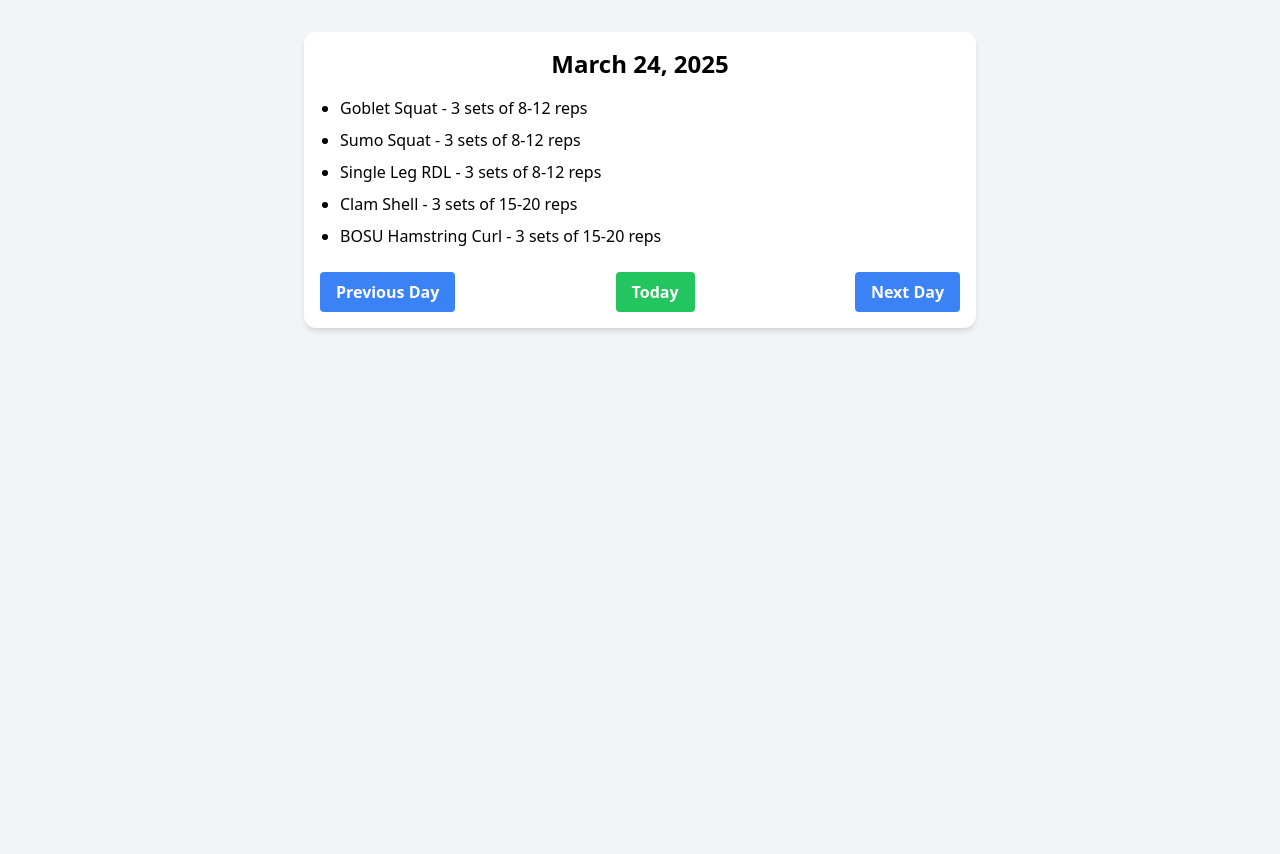
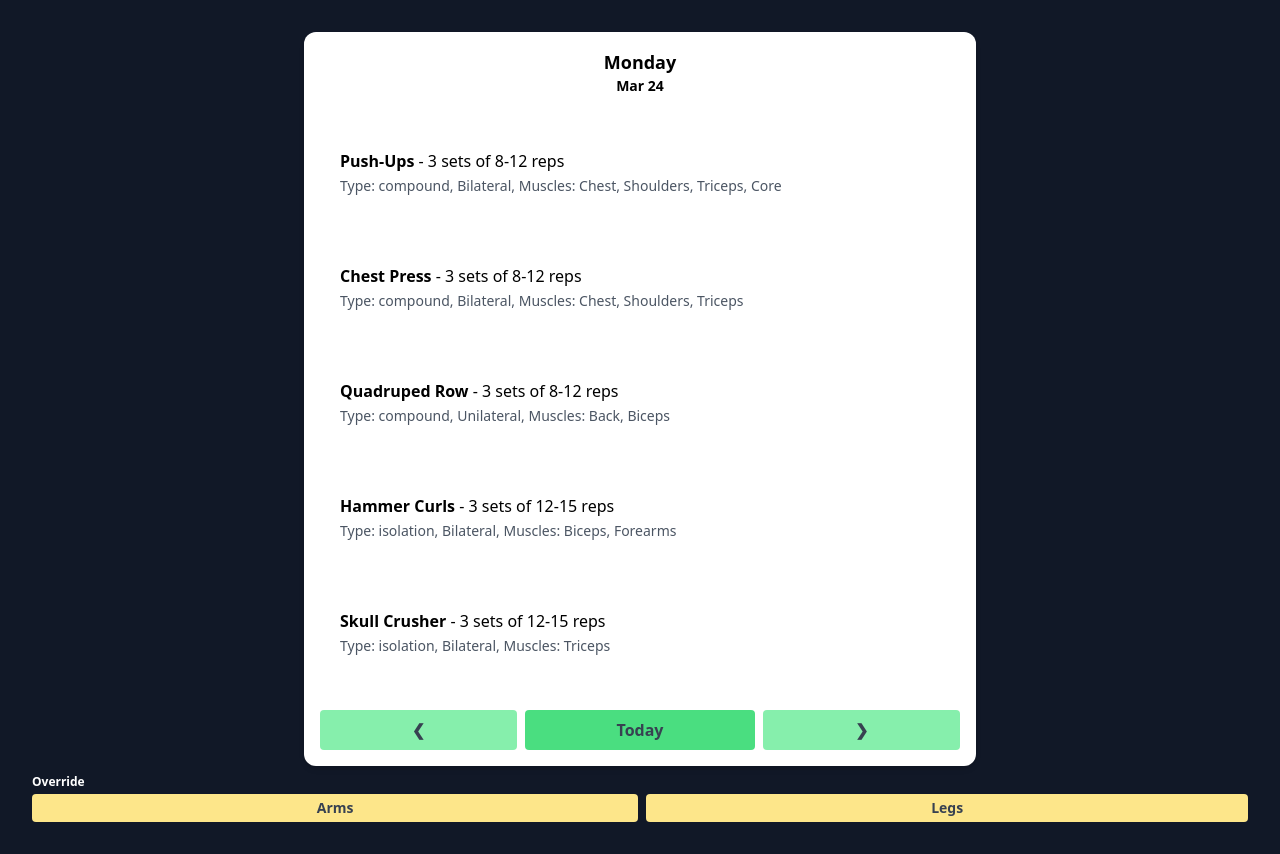
Before and after one commit to jdbdnz/workout-generator, a website: page public/index.html in a window 1280 px wide. Before the commit the page ends 800 px from the top, so only its background shows below. Drawn offline with nearby package versions, Linux system fonts and the light colour scheme.

Commit message:
add overrides add UI polish add more exercise information

```diff
--- a/public/index.html
+++ b/public/index.html
@@ -2,7 +2,7 @@
 <html lang="en">
 <head>
   <meta charset="UTF-8">
-  <meta name="viewport" content="width=device-width, initial-scale=1.0">
+  <meta name="viewport" content="width=device-width, initial-scale=1.0, maximum-scale=1.0, user-scalable=no">
   <title>Daily Workout</title>
   <script src="https://cdn.tailwindcss.com"></script>
   <script src="https://cdn.jsdelivr.net/npm/lodash@4.17.21/lodash.min.js"></script>
@@ -13,28 +13,44 @@
     window.dayjs = dayjs;
   </script>
 </head>
-<body class="bg-gray-100 p-8">
-<div class="max-w-md mx-auto bg-white rounded-xl shadow-md overflow-hidden md:max-w-2xl">
-  <div class="flex flex-col p-4 space-y-4">
-    <h2 id="currentDate" class="text-2xl font-semibold text-center"></h2>
-    <ul id="workoutList" class="list-disc pl-5"></ul>
-    <div class="flex justify-between items-center mb-4">
-      <button id="prevDay" class="bg-blue-500 hover:bg-blue-700 text-white font-bold py-2 px-4 rounded">
-        Previous Day
+<body class="bg-gray-900 p-2 md:p-8 flex flex-col" style="min-height: calc(100vh + 54px);">
+<div class="flex-grow mx-auto bg-white rounded-xl shadow-md w-full max-w-md md:max-w-2xl flex flex-col p-4 space-y-6">
+  <h1 class="font-semibold flex flex-col items-center">
+    <span id="currentDay" class="text-lg"></span>
+    <span id="currentDate" class="text-sm"></span>
+  </h1>
+
+  <ul id="workoutList" class="pl-5 space-y-2 flex-grow flex flex-col justify-around"></ul>
+  <div class="flex space-x-2 items-center">
+    <button id="prevDay" class="flex-grow bg-green-300 hover:bg-green-500 text-gray-700 font-bold py-2 px-4 rounded">
+      ❮
     </button>
-      <button id="todayButton" class="bg-green-500 hover:bg-green-700 text-white font-bold py-2 px-4 rounded">
+    <button id="todayButton"
+            class="flex-grow bg-green-400 hover:bg-green-600 text-gray-700 font-bold py-2 px-4 rounded">
       Today
     </button>
-      <button id="nextDay" class="bg-blue-500 hover:bg-blue-700 text-white font-bold py-2 px-4 rounded">
-        Next Day
+    <button id="nextDay" class="flex-grow bg-green-300 hover:bg-green-500 text-gray-700 font-bold py-2 px-4 rounded">
+      ❯
     </button>
   </div>
+</div>
+<div class="flex flex-col space-y-1 items-stretch mt-2">
+  <p class="text-xs font-semibold text-white">Override</p>
+  <div class="flex space-x-2">
+    <button id="armsDay"
+            class="flex-grow text-sm flex-grow bg-amber-200 hover:bg-amber-300 text-gray-700 font-bold py-1 px-2 rounded">
+      Arms
+    </button>
+    <button id="legsDay"
+            class="flex-grow text-sm flex-grow bg-amber-200 hover:bg-amber-300 text-gray-700 font-bold py-1 px-2 rounded">
+      Legs
+    </button>
   </div>
 </div>
 
 <script>
+  // region Workout logic
   (function () {
-    // region Workout logic
 
     /**
      * All available exercises (simplified).
@@ -229,11 +245,13 @@
      * Main function to generate a workout for a given date.
      * Exports an array of exercise objects with sets/reps recommended.
      */
-    function getWorkoutByDate(date) {
+    function getWorkoutByDate(date, isLowerDay = null) {
       // 1) Determine if it's "Upper Body" day or "Lower Body" day.
       //    Simplistic approach: Even day of month => Lower, Odd day of month => Upper
+      if (isLowerDay === null) {
         const dayOfMonth = date.getDate();
-      const isLowerDay = (dayOfMonth % 2 === 0);
+        isLowerDay = dayOfMonth % 2 === 0;
+      }
 
       // 2) Convert date to a seed for consistent RNG.
       const seed = createSeedFromDate(date);
@@ -365,36 +383,88 @@
   })();
   // endregion
 
+
   // region Website logic
+  const [SUN, MON, TUES, WED, THURS, FRI, SAT] = [0, 1, 2, 3, 4, 5, 6]
+
   let currentDate = dayjs();
+  let dayOfWeek, isLowerDay, isUpperDay, isYogaDay, isDayOff
 
-  function updateWorkout() {
-    const workout = getWorkoutByDate(currentDate.toDate());
+  const resetDay = () => {
+    dayOfWeek = currentDate.day()
+    isLowerDay = [TUES, FRI].includes(dayOfWeek)
+    isUpperDay = [MON, THURS].includes(dayOfWeek)
+    isYogaDay = dayOfWeek === WED
+    isDayOff = [SAT, SUN].includes(dayOfWeek)
+  }
+  resetDay()
+
+  const suggestedAlt = () => {
+    if (isDayOff) return "Rest"
+    if (isYogaDay) return "Yoga"
+  }
+
+  function updateWorkout({arms = false, legs = false} = {}) {
+    let workout
+    if (arms || isUpperDay) {
+      workout = getWorkoutByDate(currentDate.toDate(), false);
+    } else if (legs || isLowerDay) {
+      workout = getWorkoutByDate(currentDate.toDate(), true);
+    }
     const workoutList = document.getElementById('workoutList');
     workoutList.innerHTML = '';
+    if (workout) {
       workout.forEach(exercise => {
+        console.log('- ', JSON.stringify(exercise, null, 2));
         const li = document.createElement('li');
-      li.textContent = `${exercise.name} - ${exercise.sets} sets of ${exercise.reps} reps`;
-      li.className = 'mb-2';
+        li.innerHTML = `
+          <strong>${exercise.name}</strong> - ${exercise.sets} sets of ${exercise.reps} reps
+          <br>
+          <span class="text-sm text-gray-600">
+            Type: ${exercise.type},
+            ${exercise.unilateral ? 'Unilateral' : 'Bilateral'},
+            Muscles: ${exercise.primaryMuscles.join(', ')}
+          </span>
+        `;
         workoutList.appendChild(li);
       });
-    document.getElementById('currentDate').textContent = currentDate.format('MMMM D, YYYY');
+    } else if (suggestedAlt()) {
+      const li = document.createElement('li');
+      li.className = 'flex-grow flex items-center justify-center'
+      li.innerHTML = `<p class="text-md font-medium">${suggestedAlt()} Day</p>`;
+      workoutList.appendChild(li);
+    }
+
+    document.getElementById('currentDay').textContent = currentDate.format('dddd');
+    document.getElementById('currentDate').textContent = currentDate.format('MMM D');
   }
 
   document.getElementById('prevDay').addEventListener('click', () => {
     currentDate = currentDate.subtract(1, 'day');
+    resetDay()
     updateWorkout();
   });
 
   document.getElementById('nextDay').addEventListener('click', () => {
     currentDate = currentDate.add(1, 'day');
+    resetDay()
     updateWorkout();
   });
 
   document.getElementById('todayButton').addEventListener('click', () => {
     currentDate = dayjs();
+    resetDay()
     updateWorkout();
   });
+
+  document.getElementById('armsDay').addEventListener('click', () => {
+    updateWorkout({arms: true});
+  });
+
+  document.getElementById('legsDay').addEventListener('click', () => {
+    updateWorkout({legs: true});
+  });
+
 
   updateWorkout();
   // endregion
```
Also changed, not shown: __tests__/workouts.test.js (+14 -0 lines). Lines whose indentation alone changed are shown as unchanged.
